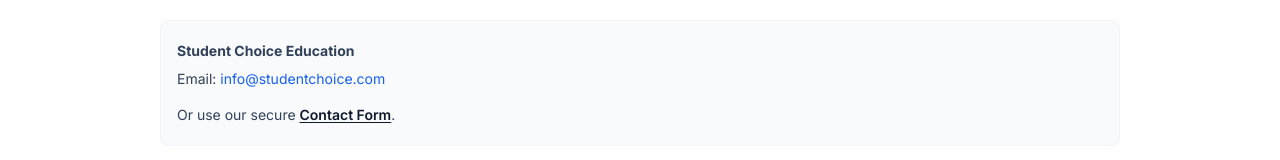
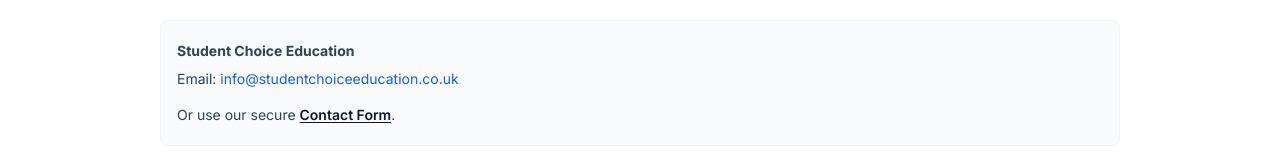
Before and after one commit to sheinminnoo/student-choice-education, a Next.js app: page /privacy in a window 1280 px wide. Shown: the part 2476-2636 px from the top of the page. Built offline with nearby package versions, Linux system fonts and the light colour scheme.

Commit message:
final version 1

```diff
--- a/app/(root)/privacy/page.tsx
+++ b/app/(root)/privacy/page.tsx
@@ -219,7 +219,7 @@
                   href="mailto:info@studentchoice.com"
                   className="text-blue-600 hover:underline"
                 >
-                  info@studentchoice.com
+                  info@studentchoiceeducation.co.uk
                 </a>
               </p>
               <p className="mt-2">
```
